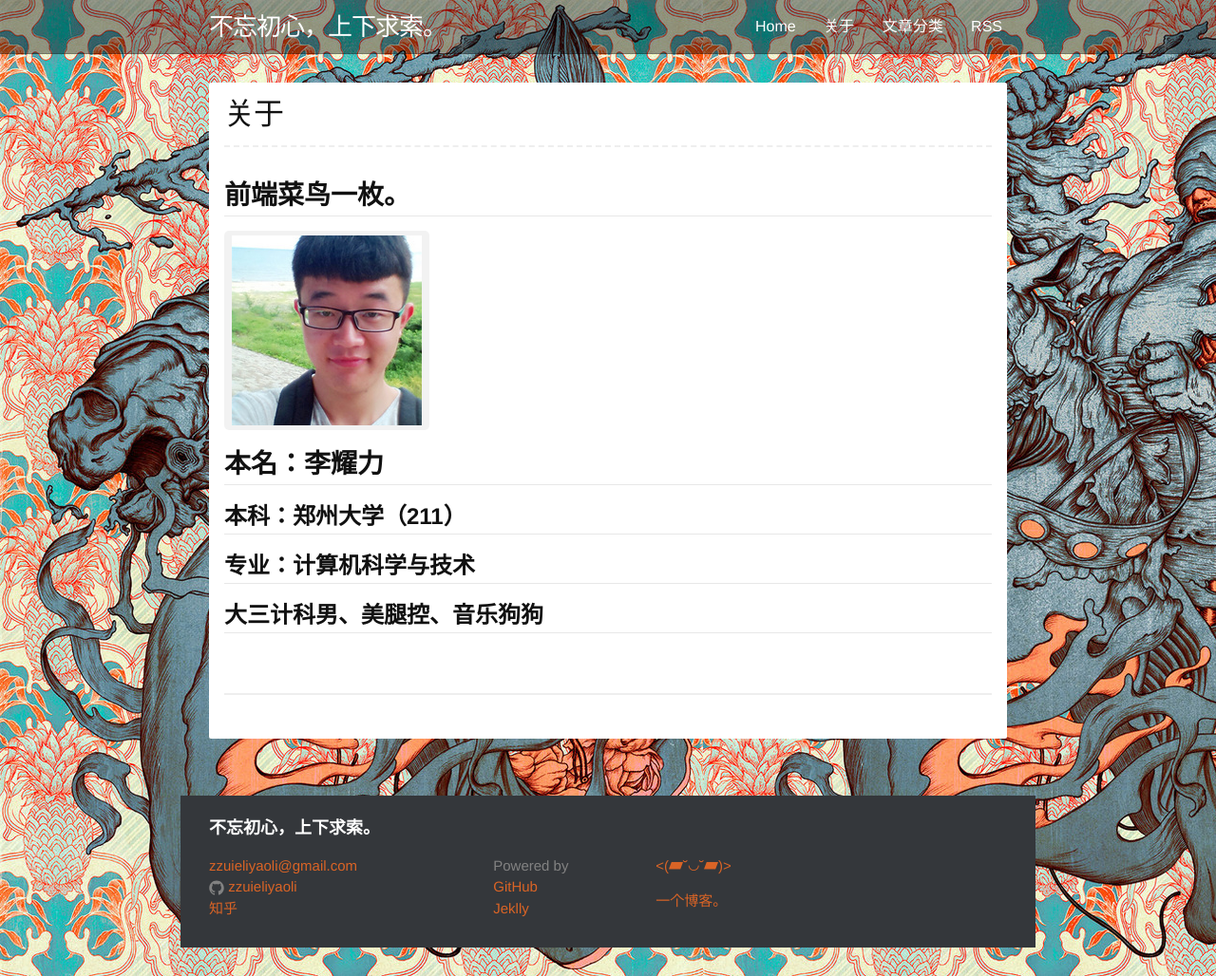
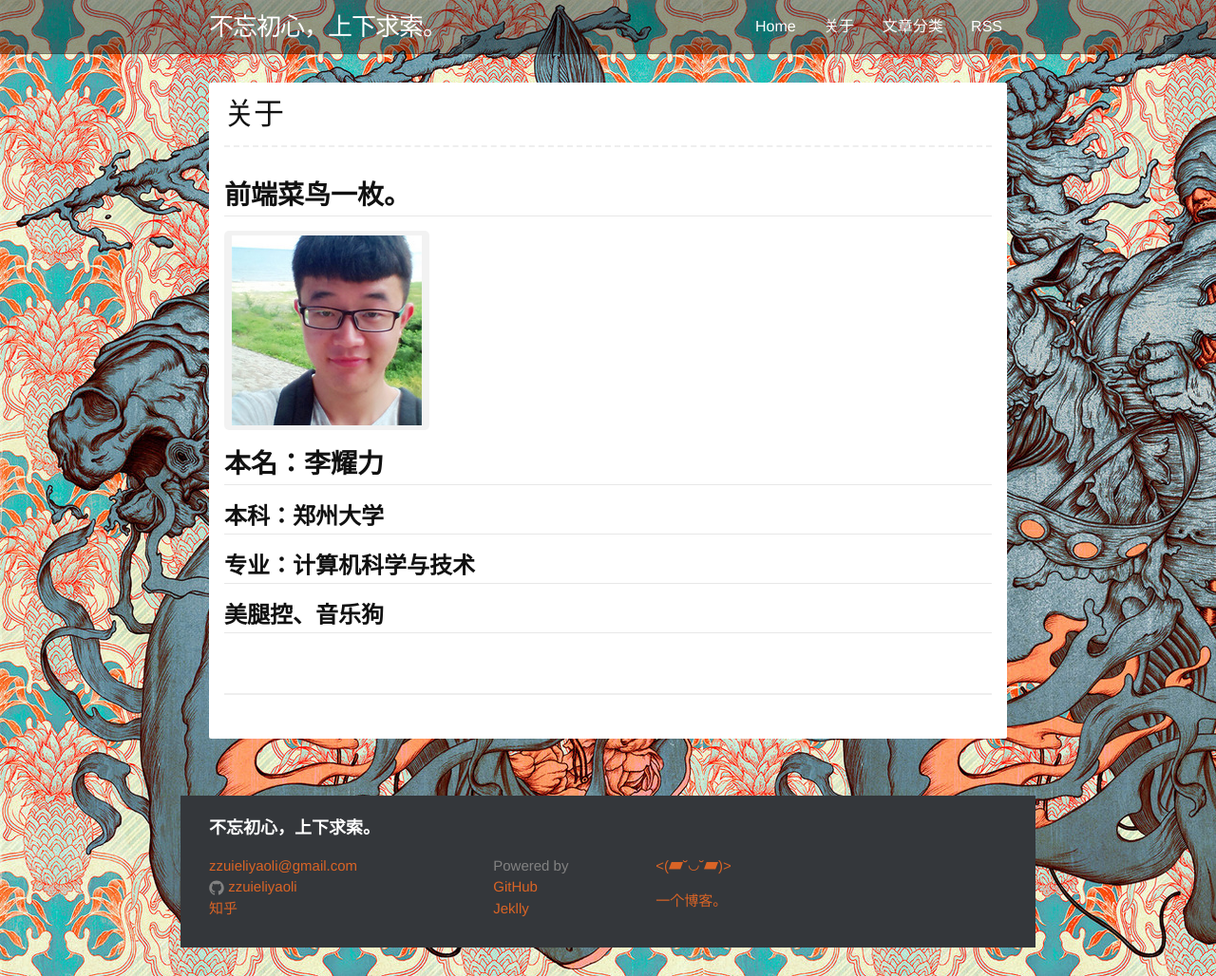
Before and after one commit to yanglh13/zzuieliyaoli.github.io, a Jekyll site: the page built from about.md, in a window 1280 px wide. Shown: the whole page at 95% size. Built offline with Jekyll 4.4.1, drawn with Linux system fonts in a browser that asks for light colours; comment, search, counter and statistics services are not loaded.

Commit message:
edit about

```diff
--- a/about.md
+++ b/about.md
@@ -9,8 +9,8 @@ permalink: /about/
 
 ## 本名：李耀力
 
-### 本科：郑州大学（211）
+### 本科：郑州大学
 
 ### 专业：计算机科学与技术
 
-### 大三计科男、美腿控、音乐狗狗
+### 美腿控、音乐狗
```
